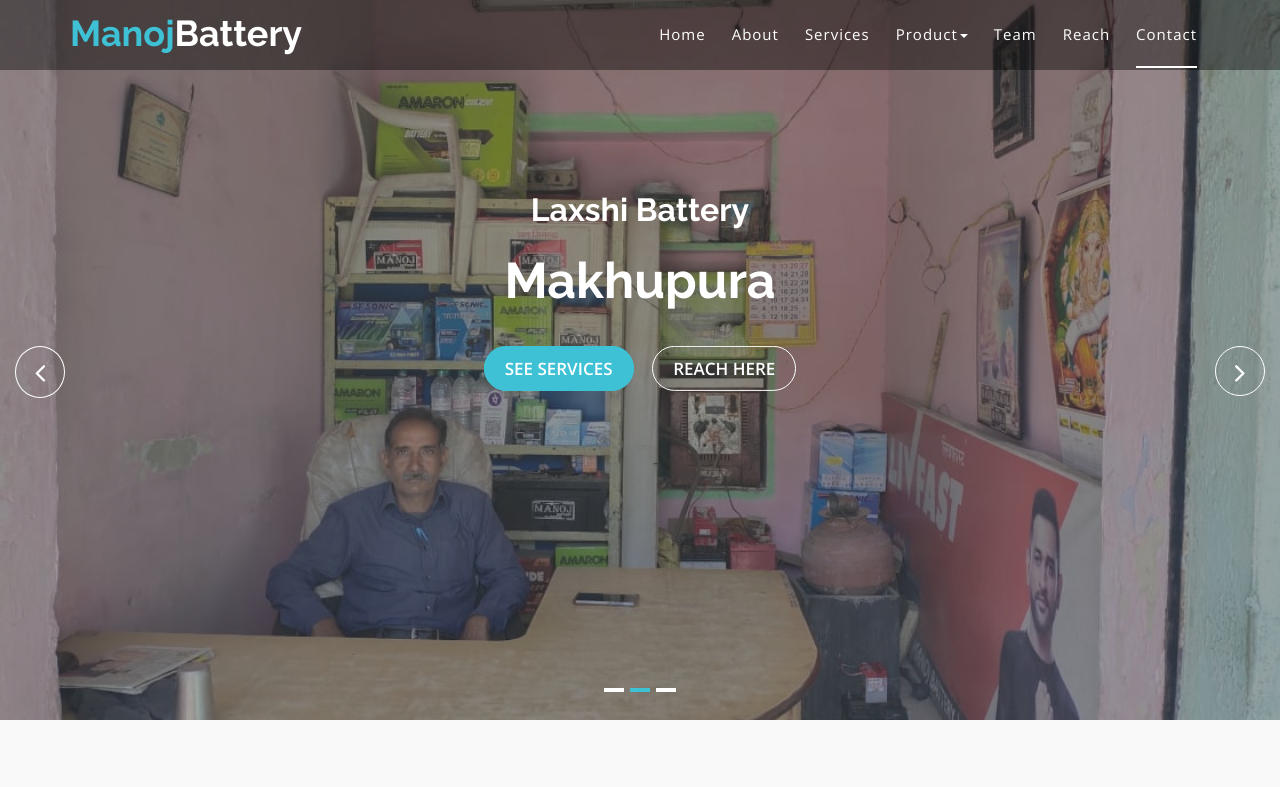
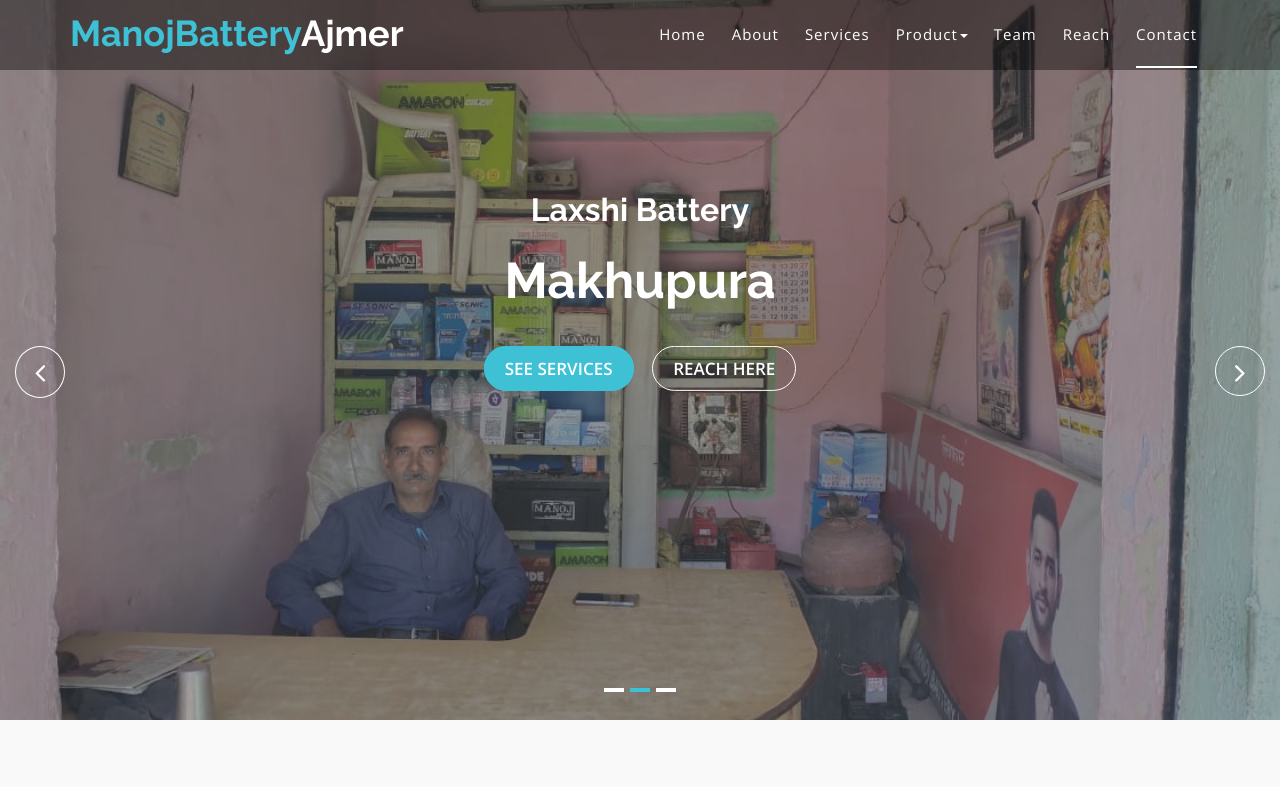
Before and after one commit to vibhanshujainiiitr/Manoj-Battery, a plain HTML site: page index.html in a window 1280 px wide. Shown: the top 787 px of the page. Drawn offline with nearby package versions, Linux system fonts and the light colour scheme.

Commit message:
Update index.html

```diff
--- a/index.html
+++ b/index.html
@@ -65,7 +65,7 @@
 									</button>
                 <!-- Brand -->
                 <a class="navbar-brand page-scroll sticky-logo" href="index.html">
-                  <h1><span>Manoj</span>Battery</h1>
+                  <h1><span>ManojBattery</span>Ajmer</h1>
                   <!-- Uncomment below if you prefer to use an image logo -->
                   <!-- <img src="img/logo.png" alt="" title=""> -->
 								</a>
```
